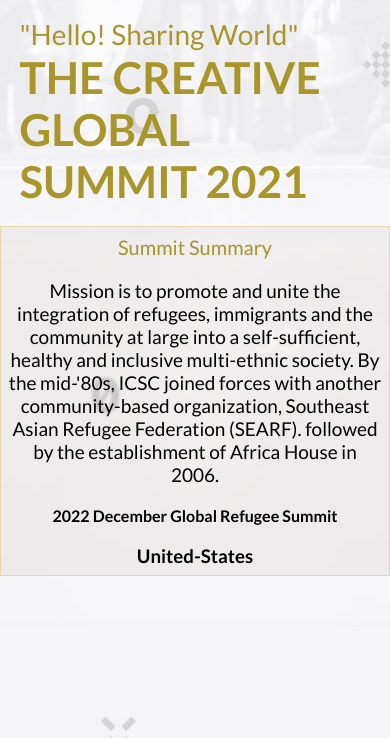
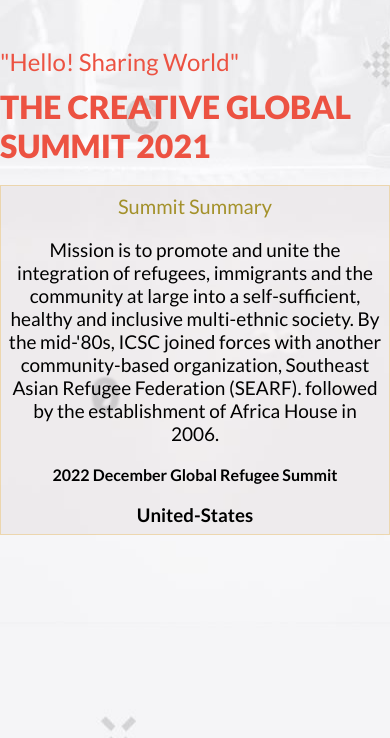
Before and after one commit to Itswali/Global-Summit, a website: page about.html in a window 390 px wide. Shown: the part 64-802 px from the top of the page. Drawn offline with Linux system fonts and the light colour scheme.

Commit message:
modified about for responsiveness

```diff
--- a/about.html
+++ b/about.html
@@ -22,15 +22,9 @@
                 <a href="about.html"><img src="Images/cancel-icon.png" alt="icon-close"></a>
             </div>
             <ul class="main-menu">
-                <hr>
                 <li><a class="menu-item" href="index.html">Home</a></li>
-               <hr>
                 <li><a class="menu-item" href="about.html">Detail</a></li>
-                <hr>
                 <li><a class="menu-item" href="about.html">Program</a></li>
-                <hr>
-                <li><a class="menu-item" href="about.html">Sponsor</a></li>
-          <hr>
             </ul>
         </div>
 
@@ -63,15 +57,12 @@
         <div class="header-body">
 
             <div class="header-text">
-                <div class="header-h2">
+                    <h2>"Hello! Sharing World"</h2>
 
-                    <p>"Hello! Sharing World"</p>
+                    <h1>THE CREATIVE GLOBAL SUMMIT 2021</h1>
 
-                </div>
-                <div class="header-h1">
-                    <h1>THE CREATIVE GLOBAL SUMMIT 2021</h1>
-                </div>
             </div>
+            <br>
             <div class="summary">
                 <h2>Summit Summary</h2>
                 <p>Mission is to promote and unite the integration of refugees, immigrants and the community at large
--- a/styles.css
+++ b/styles.css
@@ -75,17 +75,24 @@
 }
 
 .header-text {
-  padding: 5%;
+  display: flex;
+  flex-direction: column;
+  color: #ec5242;
+  padding-top: 50px;
 }
 
-.header-h2 {
-  font-size: 28px;
-  color: #a9962b;
+.header-text > * {
+  margin-bottom: 1px;
 }
 
-.header-h1 {
-  color: #a9962b;
-  font-size: 22px;
+.header-text h1 {
+  font-size: 2rem;
+  font-weight: 900;
+  margin-top: 10px;
+}
+
+.header-text h2 {
+  font-weight: 400;
 }
 
 .summary {
@@ -155,12 +162,12 @@
   display: flex;
   flex-direction: column;
   margin: 5%;
+  margin-bottom: 1px;
   width: 90%;
 }
 
 .mid-img1 {
   width: fit-content;
-  width: 100%;
   height: 45vh;
 }
 
@@ -169,7 +176,7 @@
 }
 
 .mid-img2 {
-  width: 95%;
+  width: fit-content;
   height: 45vh;
 }
 
```
